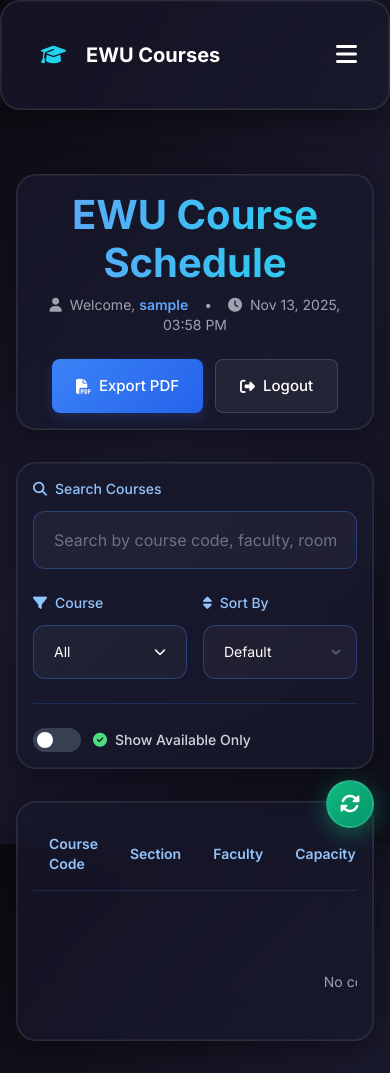
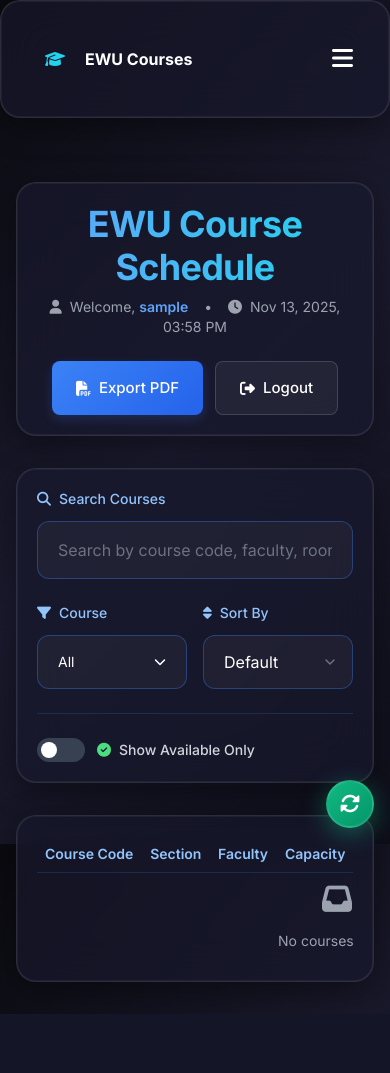
Before and after one commit to starkxxxwiz/ewu-course, a PHP site: page /advise.php in a window 390 px wide. After the commit the page ends 1014 px from the top, so only its background shows below. Run offline with PHP 8.4, Linux system fonts and the light colour scheme; the visitor is signed in with stand-in values (Sample User, id 1); data that the repository does not hold is empty; some libraries are stand-ins or nearby versions.

Commit message:
Update styles.css

```diff
--- a/assets/css/styles.css
+++ b/assets/css/styles.css
@@ -976,3 +976,245 @@ img {
     max-width: 100%;
     height: auto;
 }
+
+/* ===== FINAL POLISH - GLOBAL ENHANCEMENTS ===== */
+
+/* Ensure consistent font rendering across browsers */
+body {
+    -webkit-font-smoothing: antialiased;
+    -moz-osx-font-smoothing: grayscale;
+    text-rendering: optimizeLegibility;
+}
+
+/* Improve heading readability */
+h1, h2, h3, h4, h5, h6 {
+    font-weight: 700;
+    letter-spacing: -0.02em;
+    line-height: 1.2;
+}
+
+/* Paragraph spacing */
+p {
+    line-height: 1.7;
+}
+
+/* Link hover transitions */
+a {
+    transition: all 0.3s ease;
+}
+
+/* Navigation improvements */
+nav a {
+    font-weight: 500;
+}
+
+/* Button consistency */
+button, .btn, a[class*='btn'] {
+    font-weight: 600;
+    letter-spacing: 0.01em;
+}
+
+/* ===== RESPONSIVE ENHANCEMENTS ===== */
+
+/* Extra small devices (phones, less than 576px) */
+@media (max-width: 575px) {
+    /* Heading sizes */
+    h1 {
+        font-size: 2.25rem !important;
+        line-height: 1.2 !important;
+    }
+
+    h2 {
+        font-size: 1.875rem !important;
+    }
+
+    h3 {
+        font-size: 1.5rem !important;
+    }
+
+    /* Container padding */
+    .container {
+        padding-left: 1rem;
+        padding-right: 1rem;
+    }
+
+    /* Navigation text size */
+    nav {
+        font-size: 0.9375rem;
+    }
+
+    /* Feature cards mobile spacing */
+    .feature-card {
+        padding: 1.5rem !important;
+    }
+
+    /* Glass card mobile */
+    .glass-card {
+        padding: 1.25rem !important;
+    }
+}
+
+/* Small devices (landscape phones, 576px and up) */
+@media (min-width: 576px) and (max-width: 767px) {
+    h1 {
+        font-size: 3rem !important;
+    }
+
+    h2 {
+        font-size: 2.25rem !important;
+    }
+}
+
+/* Medium devices (tablets, 768px and up) */
+@media (min-width: 768px) and (max-width: 991px) {
+    .container {
+        max-width: 720px;
+    }
+}
+
+/* Large devices (desktops, 992px and up) */
+@media (min-width: 992px) and (max-width: 1199px) {
+    .container {
+        max-width: 960px;
+    }
+}
+
+/* Extra large devices (large desktops, 1200px and up) */
+@media (min-width: 1200px) {
+    .container {
+        max-width: 1140px;
+    }
+}
+
+/* ===== TABLE RESPONSIVENESS ===== */
+@media (max-width: 768px) {
+    /* Make tables scrollable on mobile */
+    .table-container {
+        overflow-x: auto;
+        -webkit-overflow-scrolling: touch;
+    }
+
+    table {
+        min-width: 600px;
+    }
+
+    /* Adjust table text size */
+    table {
+        font-size: 0.875rem;
+    }
+
+    th, td {
+        padding: 0.5rem !important;
+    }
+}
+
+/* ===== NAVIGATION RESPONSIVE FIXES ===== */
+@media (max-width: 768px) {
+    /* Mobile menu styling */
+    #mobileMenu {
+        background: rgba(0, 0, 0, 0.95);
+        border-radius: 12px;
+        padding: 0.5rem;
+        margin-top: 1rem;
+    }
+
+    #mobileMenu a {
+        border-radius: 8px;
+        padding: 0.75rem 1rem;
+        display: block;
+    }
+
+    #mobileMenu a:hover {
+        background: rgba(216, 108, 90, 0.1);
+    }
+
+    /* Logo size on mobile */
+    nav img {
+        height: 2rem;
+    }
+
+    nav .text-xl {
+        font-size: 1rem;
+    }
+}
+
+/* ===== FORM IMPROVEMENTS ===== */
+input, textarea, select {
+    font-size: 16px !important; /* Prevents zoom on iOS */
+}
+
+/* Focus states */
+input:focus, textarea:focus, select:focus {
+    outline: none;
+    border-color: #D86C5A;
+    box-shadow: 0 0 0 3px rgba(216, 108, 90, 0.1);
+}
+
+/* ===== ACCESSIBILITY IMPROVEMENTS ===== */
+
+/* Skip to content link */
+.skip-to-content {
+    position: absolute;
+    top: -40px;
+    left: 0;
+    background: #D86C5A;
+    color: white;
+    padding: 8px;
+    text-decoration: none;
+    z-index: 100;
+}
+
+.skip-to-content:focus {
+    top: 0;
+}
+
+/* Better focus visibility */
+*:focus-visible {
+    outline: 2px solid #D86C5A;
+    outline-offset: 2px;
+}
+
+/* Reduced motion support */
+@media (prefers-reduced-motion: reduce) {
+    *,
+    *::before,
+    *::after {
+        animation-duration: 0.01ms !important;
+        animation-iteration-count: 1 !important;
+        transition-duration: 0.01ms !important;
+        scroll-behavior: auto !important;
+    }
+}
+
+/* High contrast mode */
+@media (prefers-contrast: high) {
+    .feature-card,
+    .glass-card,
+    .retry-widget {
+        border-width: 2px !important;
+        border-color: #D86C5A !important;
+    }
+
+    button, .btn, a[class*='btn'] {
+        border: 2px solid currentColor !important;
+    }
+}
+
+/* ===== PRINT STYLES ===== */
+@media print {
+    .retry-widget,
+    nav,
+    button:not(.no-print),
+    .no-print {
+        display: none !important;
+    }
+
+    body {
+        background: white;
+        color: black;
+    }
+
+    a {
+        text-decoration: underline;
+    }
+}
```
